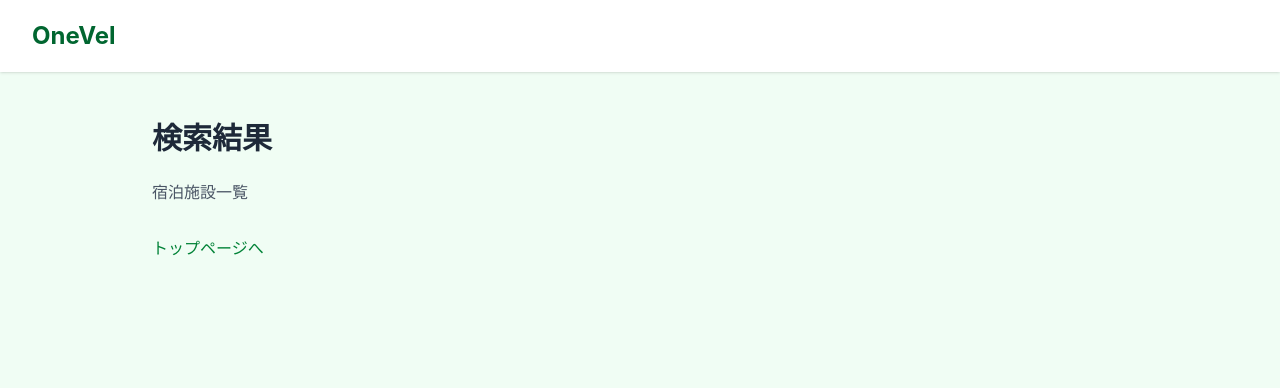
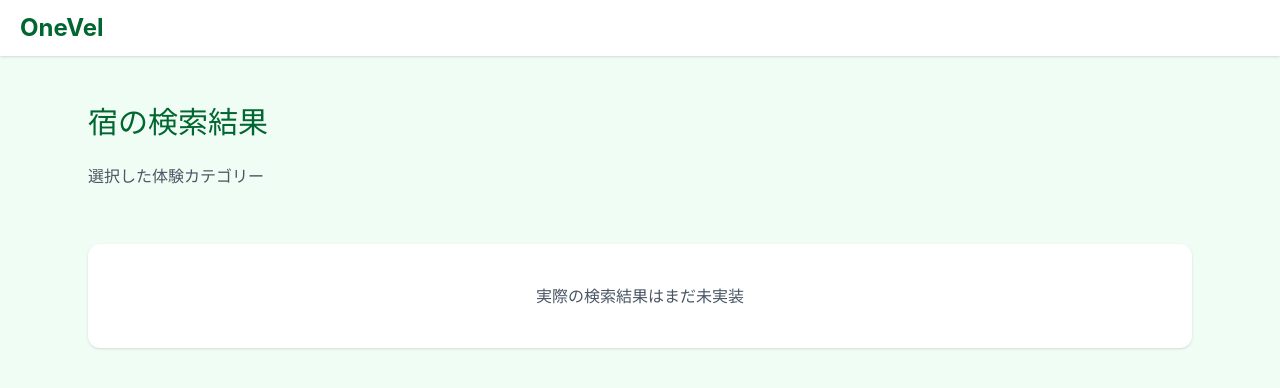
Before and after one commit to yukiiwa121/onevel, a React (Vite) app in the folder frontend/: page /hotels in a window 1280 px wide. Shown: the top 388 px of the page. Built offline with nearby package versions, Linux system fonts and the light colour scheme.

Commit message:
体験カテゴリーの検索

```diff
--- a/frontend/src/App.tsx
+++ b/frontend/src/App.tsx
@@ -5,13 +5,13 @@ import viteLogo from './assets/vite.svg'
 import './App.css'
 import { Routes, Route } from 'react-router'
 import HomePage from './pages/HomePage'
-import HotelsPage from './pages/HotelsPage'
+import SearchResultsPage from './pages/SearchResultsPage'
 
 function App() {
   return (
     <Routes>
       <Route path="/" element={<HomePage />} />
-      <Route path="/hotels" element={<HotelsPage />} />
+      <Route path="/hotels" element={<SearchResultsPage />} />
     </Routes>
   )
 }
--- /dev/null
+++ b/frontend/src/pages/SearchResultsPage.tsx
@@ -0,0 +1,52 @@
+import { Link, useSearchParams } from 'react-router'
+import { experiences } from '../data/experiences'
+
+function SearchResultsPage() {
+    const [searchParams] = useSearchParams()
+
+    //URLからカテゴリーIDを取得
+    const experienceIds = searchParams.get('experiences') ?.split(',').filter(Boolean) ?? []
+
+    //IDと一致する体験カテゴリーを取得
+    const selectedExperiences = experiences.filter((experience) =>
+    experienceIds.includes(experience.id)
+    )
+
+    return (
+        <div className="min-h-screen bg-green-50">
+            <header className="bg-white px-5 py-3 shadow-sm">
+                <Link to="/" className="text-2xl font-bold text-green-800">
+                 OneVel
+                </Link>
+            </header>
+
+            <main className="mx-auto max-w-6xl px-6 py-12">
+                <h1 className="mb-6 text-3xl font-vold text-green-800">
+                    宿の検索結果
+                </h1>
+
+                <p className="mb-4 text-gray-600">
+                    選択した体験カテゴリー
+                </p>
+
+                <div className="mb-10 flex flex-wrap gap-3">
+                    {selectedExperiences.map((experience) => (
+                        <span key={experience.id}
+                            className="rounded-full bg-green-100 px-4 py-2 text-sm font-medium text-green-800">
+                                {experience.name}
+                            </span>
+                    ))}
+                </div>
+
+                <div className="rounded-xl bg-white p-10 text-center shadow-sm">
+                    <p className="text-gray-600">
+                        実際の検索結果はまだ未実装
+                    </p>
+                </div>
+            </main>
+        </div>
+
+    )
+}
+
+export default SearchResultsPage
```
